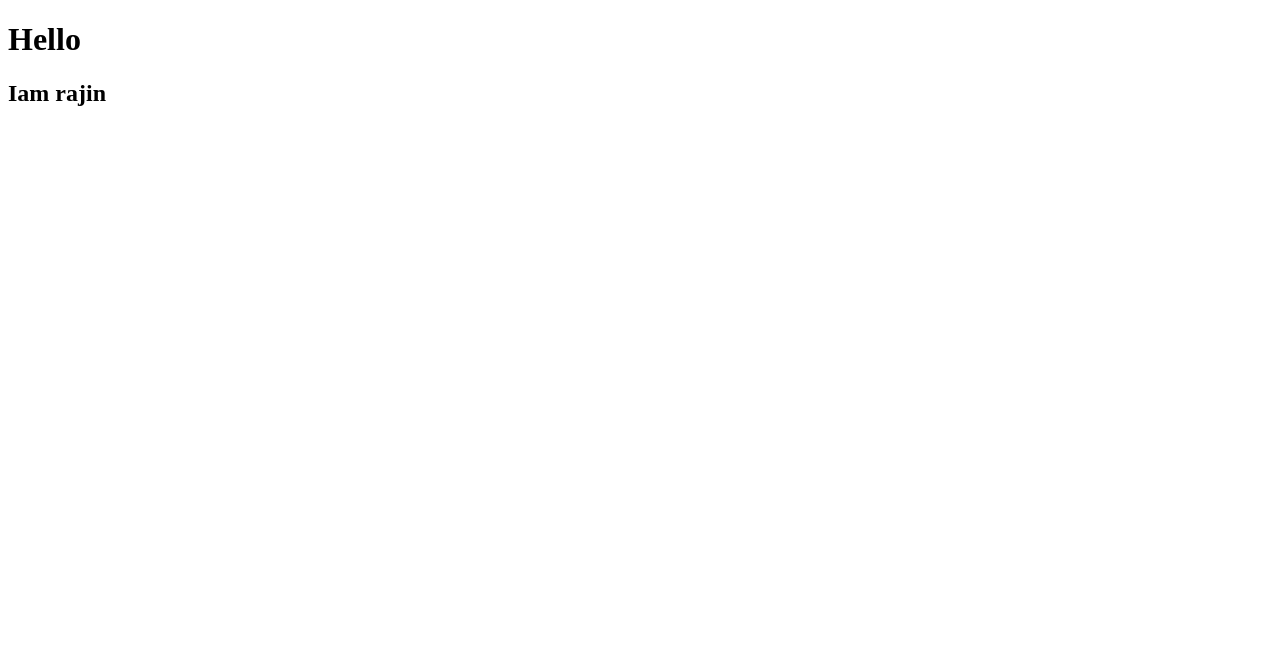
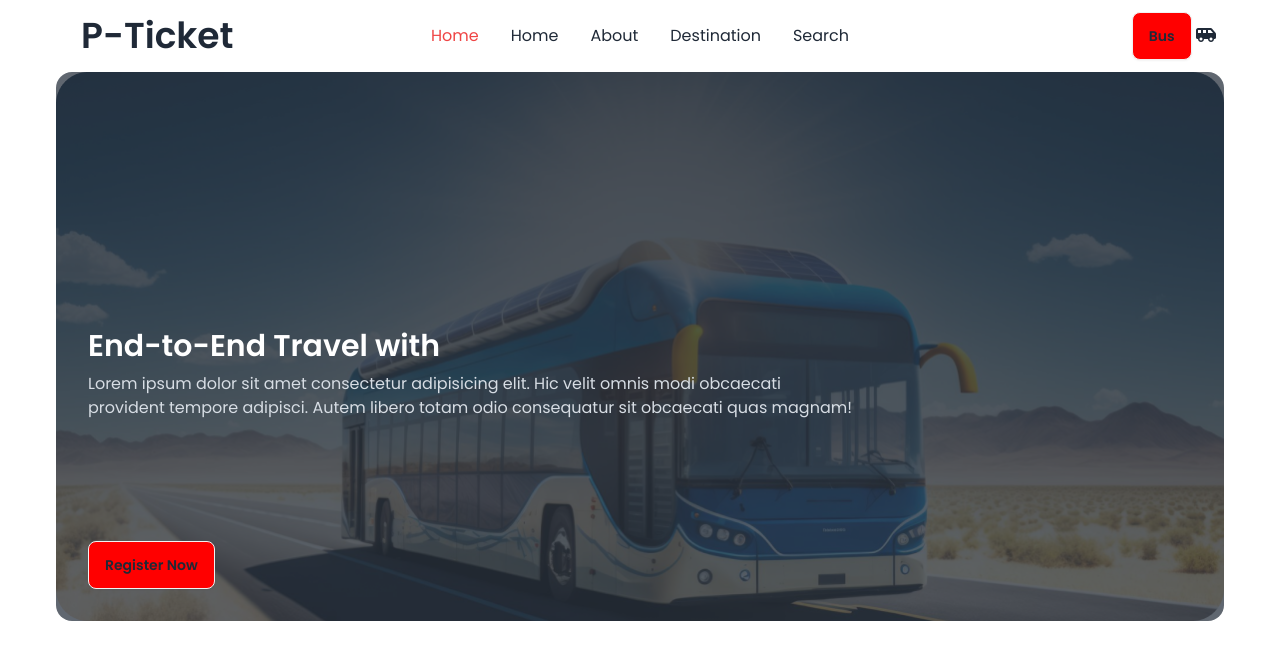
Before and after one commit to rajib-6311/Bus-Train-Ticket-Booking-Js, a plain HTML site: page index.html in a window 1280 px wide. Drawn offline with nearby package versions, Linux system fonts and the light colour scheme.

Commit message:
Navber added

```diff
--- a/index.html
+++ b/index.html
@@ -4,10 +4,103 @@
     <meta charset="UTF-8">
     <meta name="viewport" content="width=device-width, initial-scale=1.0">
     <title>Bus-Train-Ticket-Booking-Js</title>
+    <!-- daisyUI CSS file + Tailwind CSS CDN  -->
+    <link href="https://cdn.jsdelivr.net/npm/daisyui@4.7.2/dist/full.min.css" rel="stylesheet" type="text/css" />
+    <script src="https://cdn.tailwindcss.com"></script>
+    <!-- end -->
+
+        <!-- Google fonts poppins stars  -->
+    <link rel="preconnect" href="https://fonts.googleapis.com">
+    <link rel="preconnect" href="https://fonts.gstatic.com" crossorigin>
+    <link href="https://fonts.googleapis.com/css2?family=Poppins:wght@400;600;700;800;900&display=swap" rel="stylesheet">
+        <!-- ends -->
+
+        <!-- font awesome link -->
+    <link rel="stylesheet" href="https://cdnjs.cloudflare.com/ajax/libs/font-awesome/6.5.1/css/all.min.css" integrity="sha512-DTOQO9RWCH3ppGqcWaEA1BIZOC6xxalwEsw9c2QQeAIftl+Vegovlnee1c9QX4TctnWMn13TZye+giMm8e2LwA==" crossorigin="anonymous" referrerpolicy="no-referrer" />
+    <!-- Tailwind style color-->
+    <script>
+        tailwind.config = {
+        theme: {
+            extend: {
+            colors: {
+                clifford: '#da373d',
+                'color-primary': '#FF0000',
+            }
+            }
+        }
+        }
+    </script>
+    <!-- End -->
+    <!-- Custom style -->
+    <style>
+      .font-poppins{
+       font-family: 'Poppins', sans-serif;
+    }
+    </style>
+  <!-- End -->
+
 </head>
-<body>
-    <h1>Hello </h1>
-    <h2>Iam rajin</h2>
+<body class="font-poppins">
+    <header class="md:container md:mx-auto px-14">
+         <!-- Nav section Start -->
+    <nav>
+        <div class="navbar bg-base-100">
+          <div class="navbar-start">
+            <div class="dropdown">
+              <div tabindex="0" role="button" class="btn btn-ghost lg:hidden">
+                <svg xmlns="http://www.w3.org/2000/svg" class="h-5 w-5" fill="none" viewBox="0 0 24 24" stroke="currentColor"><path stroke-linecap="round" stroke-linejoin="round" stroke-width="2" d="M4 6h16M4 12h8m-8 6h16" /></svg>
+              </div>
+              <ul tabindex="0" class="menu menu-sm dropdown-content mt-3 z-[1] p-2 shadow bg-base-100 rounded-box w-52  text-base">
+                <li><a><span class="text-red-500">Home</span></a></li>
+                <li><a>Home</a></li>
+                <li><a>About</a></li>
+                <li><a>Destination</a></li>
+                <li><a>Search</a></li>
+              </ul>
+            </div>
+            <a class="btn btn-ghost text-4xl">P-Ticket</a>
+          </div>
+          <div class="navbar-center hidden lg:flex">
+            <ul class="menu menu-horizontal px-1  text-base">
+              <li><a><span class="text-red-500">Home</span></a></li>
+                <li><a>Home</a></li>
+                <li><a>About</a></li>
+                <li><a>Destination</a></li>
+                <li><a>Search</a></li>
+            </ul>
+          </div>
+          <div class="navbar-end">
+            <div>
+               <button class="btn  bg-color-primary">Bus</button>
+               <i class="fa-solid fa-van-shuttle"></i>
+            </div>
+          </div>
+        </div>
+      </nav>
+      <!-- Nav section End -->
+
+      <!-- Banner part Start -->
+      <section>
+        <div class="card bg-base-100  image-full md:col-span-6">
+            <figure><img src="images/banner.png" alt="Shoes" /></figure>
+            <div class="card-body pt-64">
+              <h2 class="card-title text-3xl text-white">End-to-End Travel with</h2>
+              <p class="">Lorem ipsum dolor sit amet consectetur adipisicing elit. Hic velit omnis modi obcaecati <br> provident tempore adipisci. Autem libero totam odio consequatur sit obcaecati quas magnam!</p>
+              <div class="card-actions">
+                <button class="btn  bg-color-primary">Register Now</button>
+              </div>
+            </div>
+          </div>
+        </div>
+      </section>
+      <!-- Banner part End -->
+
+    </header>
+
+    <main>
+
+    </main>
+
 
 </body>
 </html>
--- /dev/null
+++ b/tailwind.config.js
@@ -0,0 +1,8 @@
+/** @type {import('tailwindcss').Config} */
+module.exports = {
+    content: ["./src/**/*.{html,js}"],
+    theme: {
+      extend: {},
+    },
+    plugins: [],
+  }
```
Also changed, not shown: images/banner.png (added), images/bus-icon.png (added), images/bus-logo.png (added), images/cupon-devider.png (added), images/fare.png (added), images/info-devider.png (added), images/people.png (added), images/playstore.png (added), images/seat-gray.png (added), images/seat-green-filled.png (added), images/seat-green.png (added), images/stoppage.png (added), images/success.png (added), images/ticket-cupon.png (added), 1 other file.
